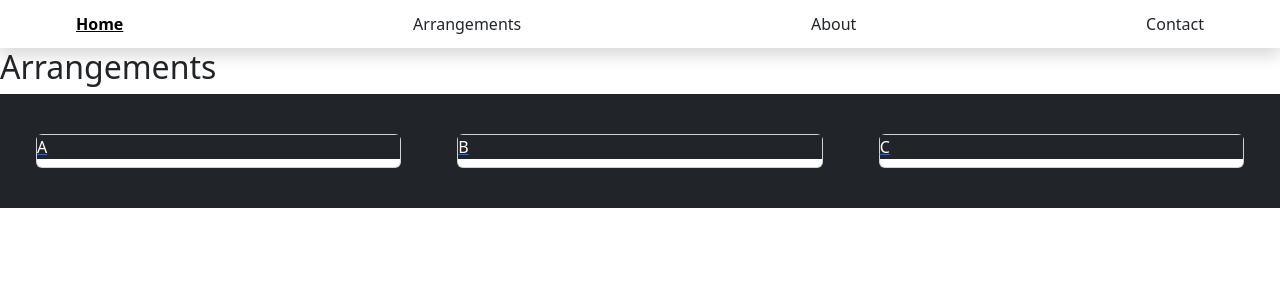
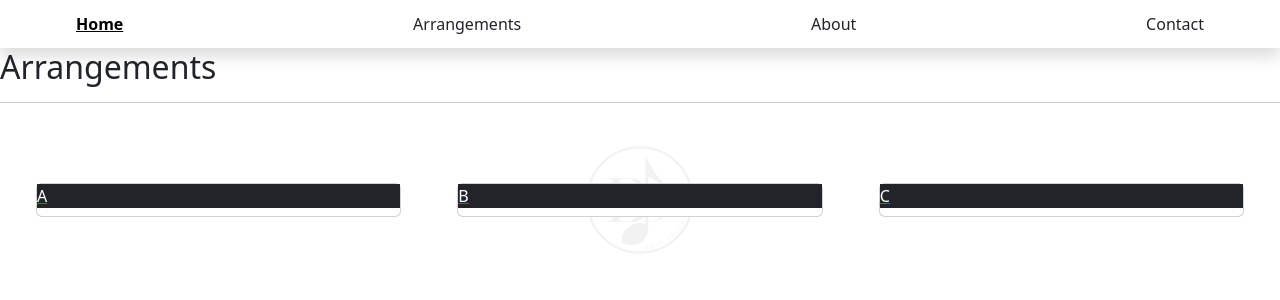
Before and after one commit to bdeutmeyer/arranging-site, a React (Vite) app: page /arrangements in a window 1280 px wide. Shown: the top 300 px of the page. Built offline with nearby package versions, Linux system fonts and the light colour scheme.

Commit message:
added background logo

```diff
--- a/src/App.css
+++ b/src/App.css
@@ -1,10 +1,10 @@
 /* in your CSS file (e.g., Welcome.css) */
-.welcome-bg {
+.logo-bg {
   background-image: url('/src/assets/logos/BDLogo.svg');
   background-repeat: no-repeat;
   background-position: center;
   background-size: contain;
-  background-color: rgba(255, 255, 255, 0.5); /* semi-transparent overlay */
+  background-color: rgba(255, 255, 255, 0.95); /* semi-transparent overlay */
   background-blend-mode: lighten;
 }
 
--- a/src/pages/About.jsx
+++ b/src/pages/About.jsx
@@ -4,7 +4,7 @@ import { Link } from 'react-router-dom'
 //About Me page
 export default function About() {
     return (
-        <>
+        <div className='logo-bg'>
             <h3 className='m-4 fw-bold'>About Beth</h3>
             <hr />
             <br />
@@ -14,6 +14,6 @@ export default function About() {
             </div>
        <br />
        <br />
-        </>
+        </div>
     );
 };
--- a/src/pages/Contact.jsx
+++ b/src/pages/Contact.jsx
@@ -13,7 +13,7 @@ export default function Contact() {
 
     return (
         <>
-            <div>
+            <div >
                 <h1 className='text-center pt-4'>
                     Contact Me
                 </h1>
@@ -26,12 +26,12 @@ export default function Contact() {
 
             {/* Conditionally render based on form submission */}
             {submitted ? (
-                <div className="text-center">
+                <div className="text-center logo-bg">
                     <h2>Thank you for contacting me!</h2>
                     <p>I'll get back to you as soon as possible.</p>
                 </div>
             ) : (
-                <Container fluid="md" className="px-3 px-md-6">
+                <Container fluid="md" className="px-3 px-md-6 logo-bg">
                     <Form className='pb-4' onSubmit={handleSubmit}>
                         <Row>
                             <Col md="6" className="mb-md-3 mb-1">
--- a/src/pages/Welcome.jsx
+++ b/src/pages/Welcome.jsx
@@ -25,7 +25,7 @@ export default function Welcome() {
 
             <hr />
             <br />
-            <Container>
+            <Container className='logo-bg'>
                 {/* Song Cards */}
                 <Row className="mb-5">
                     <Col md="6" className="mb-4">
@@ -86,7 +86,7 @@ export default function Welcome() {
 };
 
 //New container with logo background and responsive layout of h1 and h2
-{/* <Container fluid className="welcome-bg p-5">
+{/* <Container fluid className="logo-bg p-5">
   {/* Title Row */}
 //   <Row className="align-items-center mb-4 text-center text-md-start">
 //     <Col md="6">
--- a/src/pages/arrangements/Arrangements.jsx
+++ b/src/pages/arrangements/Arrangements.jsx
@@ -49,7 +49,10 @@ export default function Arrangements() {
   return (
     <>
       <h2>Arrangements</h2>
-      <Container fluid>
+      <hr />
+      <br />
+
+      <Container>
         {/* <Row lg="3" md="2" sm="1" xs="1" className='d-flex justify-content-around p-2 bg-dark pt-4 pb-4'>
           <Col>
             <Sort onSortChange={handleSortChange} />
@@ -58,7 +61,10 @@ export default function Arrangements() {
             <Filter onFilterChange={handleFilterChange} />
           </Col>
         </Row> */}
-        <Row lg="3" md="2" sm="1" xs="1" className='d-flex justify-content-around p-2 bg-dark pt-4 pb-4'>
+      </Container>
+
+      <Container fluid className='logo-bg'>
+        <Row lg="3" md="2" sm="1" xs="1" className='d-flex justify-content-around p-2 pt-4 pb-4'>
           <Songs songData={finalSongList} onSongClick={handleSongClick} />
         </Row>
       </Container>
```
